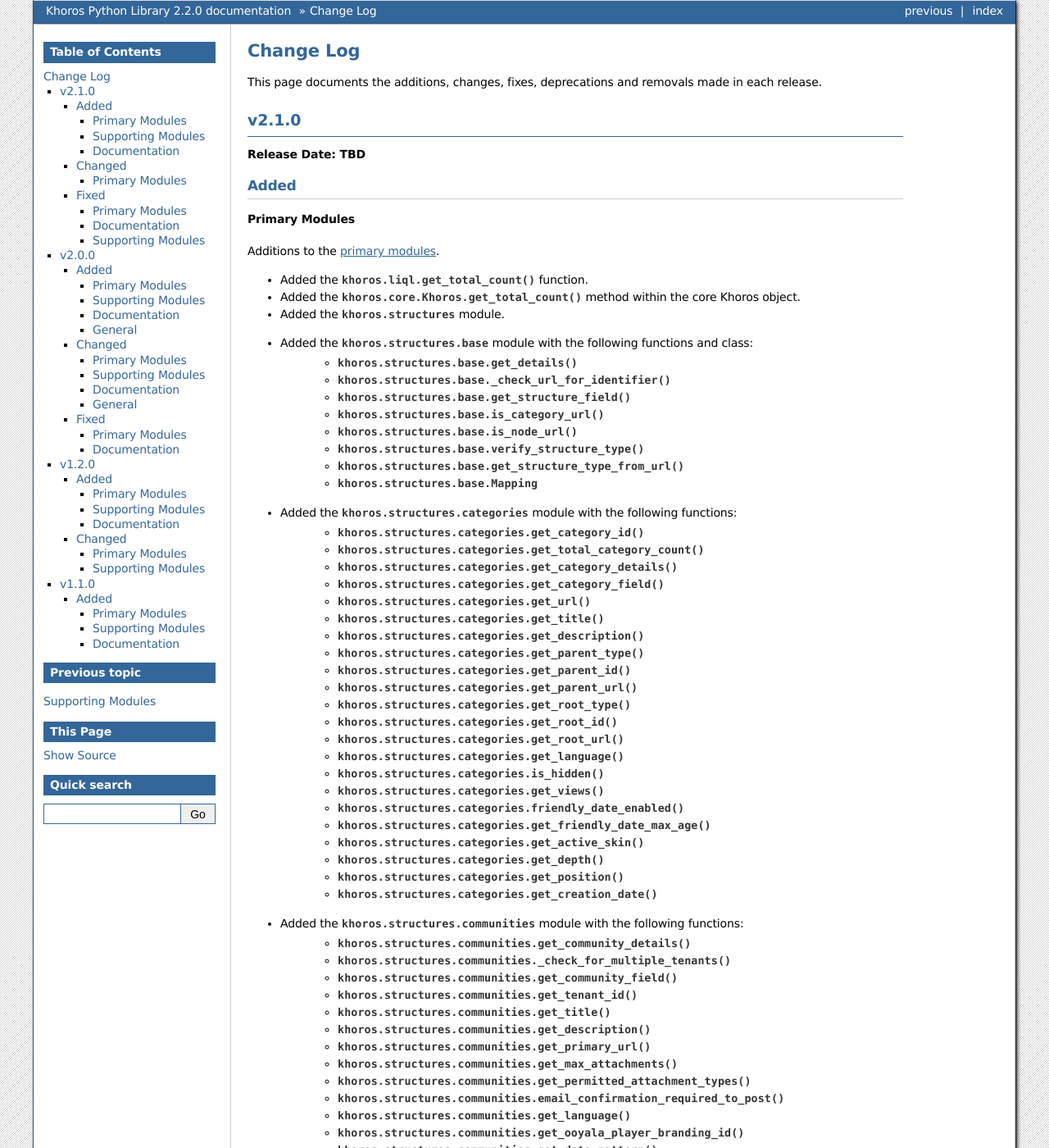
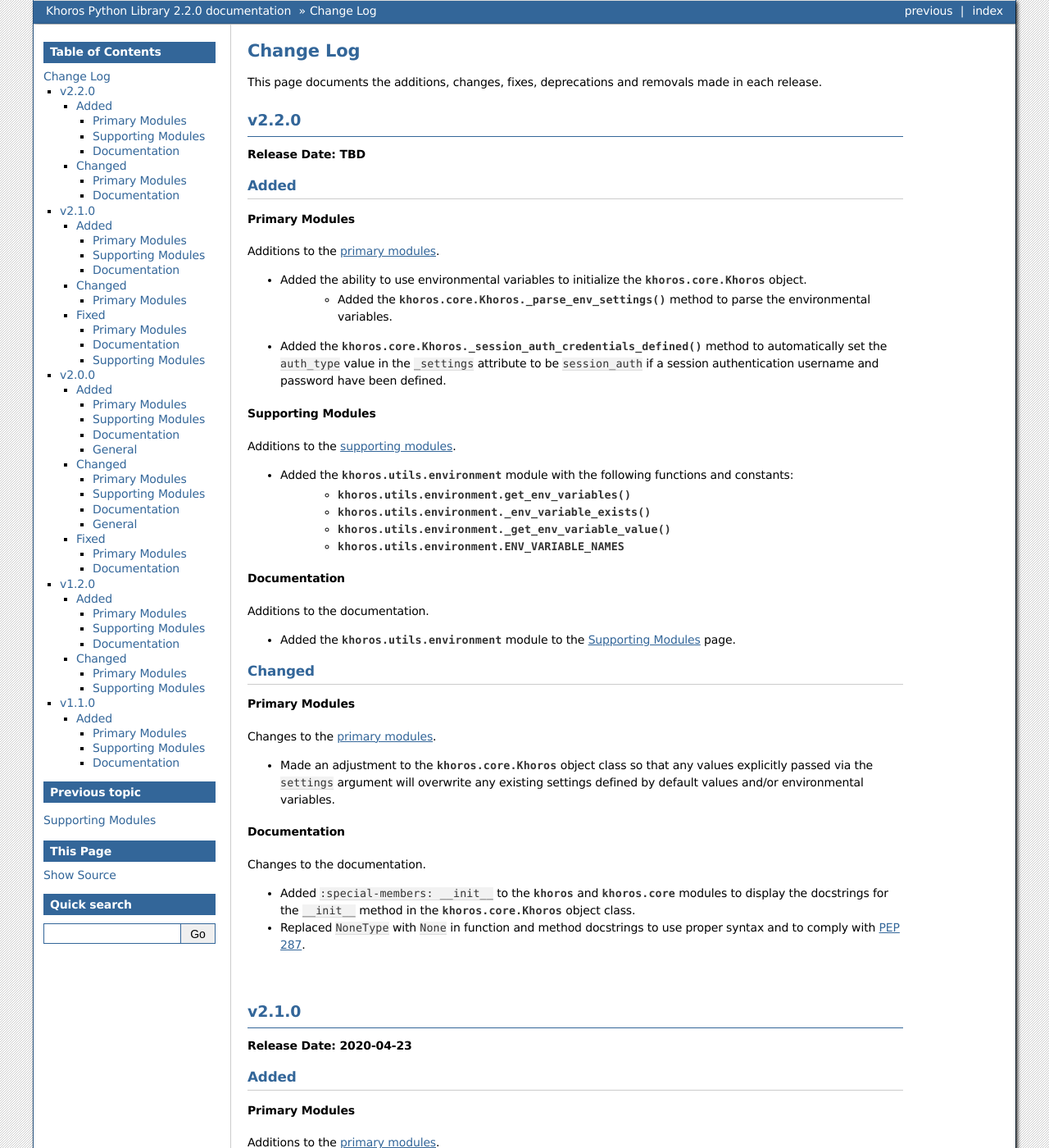
Before and after one commit to jeffshurtliff/khoros, a Sphinx documentation site: the page built from docs/changelog.rst, in a window 1280 px wide and 1400 px high. Shown: the whole window at 82% size. Built offline with Sphinx 7.4.7, drawn with Linux system fonts in a browser that asks for light colours.

Commit message:
Updated the changelog with 2.2.0 changes and additions

```diff
--- a/docs/changelog.rst
+++ b/docs/changelog.rst
@@ -4,9 +4,65 @@
 This page documents the additions, changes, fixes, deprecations and removals made in each release.
 
 ******
+v2.2.0
+******
+**Release Date: TBD**
+
+Added
+=====
+
+Primary Modules
+---------------
+Additions to the :doc:`primary modules <primary-modules>`.
+
+* Added the ability to use environmental variables to initialize the :py:mod:`khoros.core.Khoros` object.
+    * Added the :py:meth:`khoros.core.Khoros._parse_env_settings` method to parse the environmental variables.
+* Added the :py:meth:`khoros.core.Khoros._session_auth_credentials_defined` method to automatically set the
+  ``auth_type`` value in the ``_settings`` attribute to be ``session_auth`` if a session authentication username
+  and password have been defined.
+
+Supporting Modules
+------------------
+Additions to the :doc:`supporting modules <supporting-modules>`.
+
+* Added the :py:mod:`khoros.utils.environment` module with the following functions and constants:
+    * :py:func:`khoros.utils.environment.get_env_variables`
+    * :py:func:`khoros.utils.environment._env_variable_exists`
+    * :py:func:`khoros.utils.environment._get_env_variable_value`
+    * :py:const:`khoros.utils.environment.ENV_VARIABLE_NAMES`
+
+Documentation
+-------------
+Additions to the documentation.
+
+* Added the :py:mod:`khoros.utils.environment` module to the :doc:`Supporting Modules <supporting-modules>` page.
+
+Changed
+=======
+
+Primary Modules
+---------------
+Changes to the :doc:`primary modules <primary-modules>`.
+
+* Made an adjustment to the :py:class:`khoros.core.Khoros` object class so that any values explicitly passed via
+  the ``settings`` argument will overwrite any existing settings defined by default values and/or
+  environmental variables.
+
+Documentation
+-------------
+Changes to the documentation.
+
+* Added ``:special-members: __init__`` to the :py:mod:`khoros` and :py:mod:`khoros.core` modules to display the
+  docstrings for the ``__init__`` method in the :py:class:`khoros.core.Khoros` object class.
+* Replaced ``NoneType`` with ``None`` in function and method docstrings to use proper syntax and to comply with
+  `PEP 287 <https://www.python.org/dev/peps/pep-0287/>`_.
+
+|
+
+******
 v2.1.0
 ******
-**Release Date: TBD**
+**Release Date: 2020-04-23**
 
 Added
 =====
```
